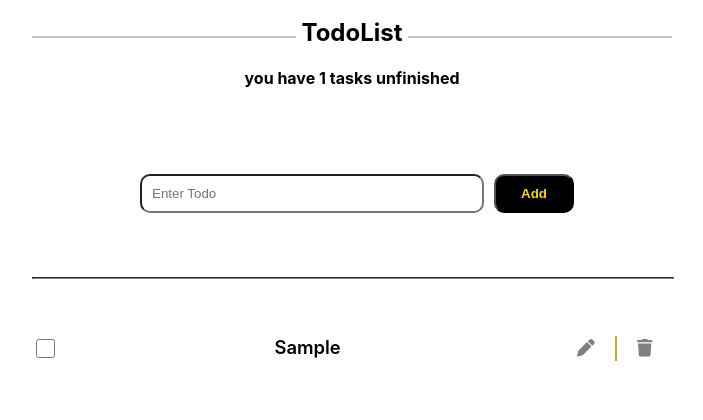
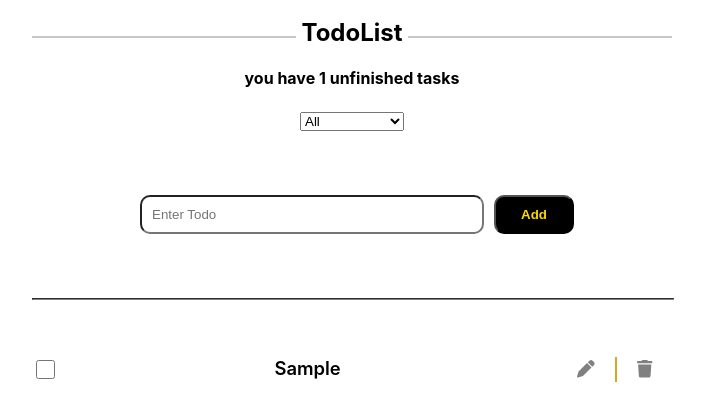
Before and after one commit to Alireza-Allahverdi/todo-list, a React (Create React App) app: page / in a window 1280 px wide. Both pictures are taken after typing "Sample" into the empty fields and a click on the button "Add". Shown: the top 420 px of the page, without its empty margins (288-991 px from the left). Built offline with nearby package versions, Linux system fonts and the light colour scheme.

Commit message:
added filter to components

```diff
--- a/src/components/NavBar.js
+++ b/src/components/NavBar.js
@@ -1,9 +1,17 @@
-const NavBar = (props) => {
+const NavBar = ({unCompleted , selectHanlder, state}) => {
+
     return (
         <div>
             {
-                props.unCompleted ?
-                    <h4>you have {props.unCompleted} tasks unfinished</h4>
+                unCompleted ?
+                    <>
+                        <h4>you have {unCompleted} unfinished tasks</h4>
+                        <select value={state} onChange={selectHanlder}>
+                            <option value="All">All</option>
+                            <option value="Completed">Completed</option>
+                            <option value="UnCompleted">UnCompleted</option>
+                        </select>
+                    </>
                     : ""
             }
         </div>
--- a/src/components/TodoApp.js
+++ b/src/components/TodoApp.js
@@ -1,10 +1,12 @@
-import { useState } from "react"
+import { useEffect, useState } from "react"
 import NavBar from "./NavBar"
 import TodoForm from "./TodoForm"
 import TodoList from "./TodoList"
 
 function TodoApp() {
     const [todos, setTodos] = useState([])
+    const [filteredTodos, setFilteredTodos] = useState([])
+    const [state, setState] = useState("All")
 
     const todoAddHandler = (update) => {
         let newData = {
@@ -67,21 +69,49 @@ function TodoApp() {
         setTodos(copyTodo)
     }
 
-    const filterUnCompleted =() => {
-        let filterTodos= todos.filter((todo) => !todo.isComplete).length
-        console.log(filterTodos);
+    const filterUnCompleted = () => {
+        let filterTodos = todos.filter((todo) => !todo.isComplete).length
         return filterTodos
     }
+
+    const selectChangeHandler = (e) => {
+        let newState = e.target.value
+        setState(newState)
+        filterTodosHandler(newState)
+    }
+
+    const filterTodosHandler = (state) => {
+        switch (state) {
+            case "Completed":
+                let filterCompleted = todos.filter((t) => t.isComplete)
+                setFilteredTodos(filterCompleted)
+                break;
+            case "UnCompleted":
+                let filterUnCompleted = todos.filter((t) => !t.isComplete)
+                setFilteredTodos(filterUnCompleted)
+                break;
+            default:
+                setFilteredTodos(todos)
+                break;
+        }
+    }
+
+    useEffect(() => {
+        filterTodosHandler(state)
+    }, [todos, state])
 
     return (
         <div className="container">
             <div className="linethrought" />
             <h2 className="title">TodoList</h2>
-            <NavBar unCompleted={filterUnCompleted()}/>
+            <NavBar
+            unCompleted={filterUnCompleted()}
+            selectHanlder={selectChangeHandler}
+            state={state} />
             <TodoForm addOrEditTodo={todoAddHandler} />
             <hr />
             <TodoList
-                list={todos}
+                list={filteredTodos}
                 onCompleteTodo={onCompleteTodo}
                 onDelete={deleteHanlder}
                 updateTodo={editHandler}
--- a/src/components/TodoList.js
+++ b/src/components/TodoList.js
@@ -11,7 +11,7 @@ function TodoList(props) {
         setEdit({ id: null, text: "", isComplete: false })
     }
 
-    if (props.list.length === 0) return <span className="adding-text">Add Your Todo List!!</span>
+    if (props.list.length === 0) return <span className="adding-text">Nothing Here ;)</span>
     return (
         <div className="todolist">
             {
```
